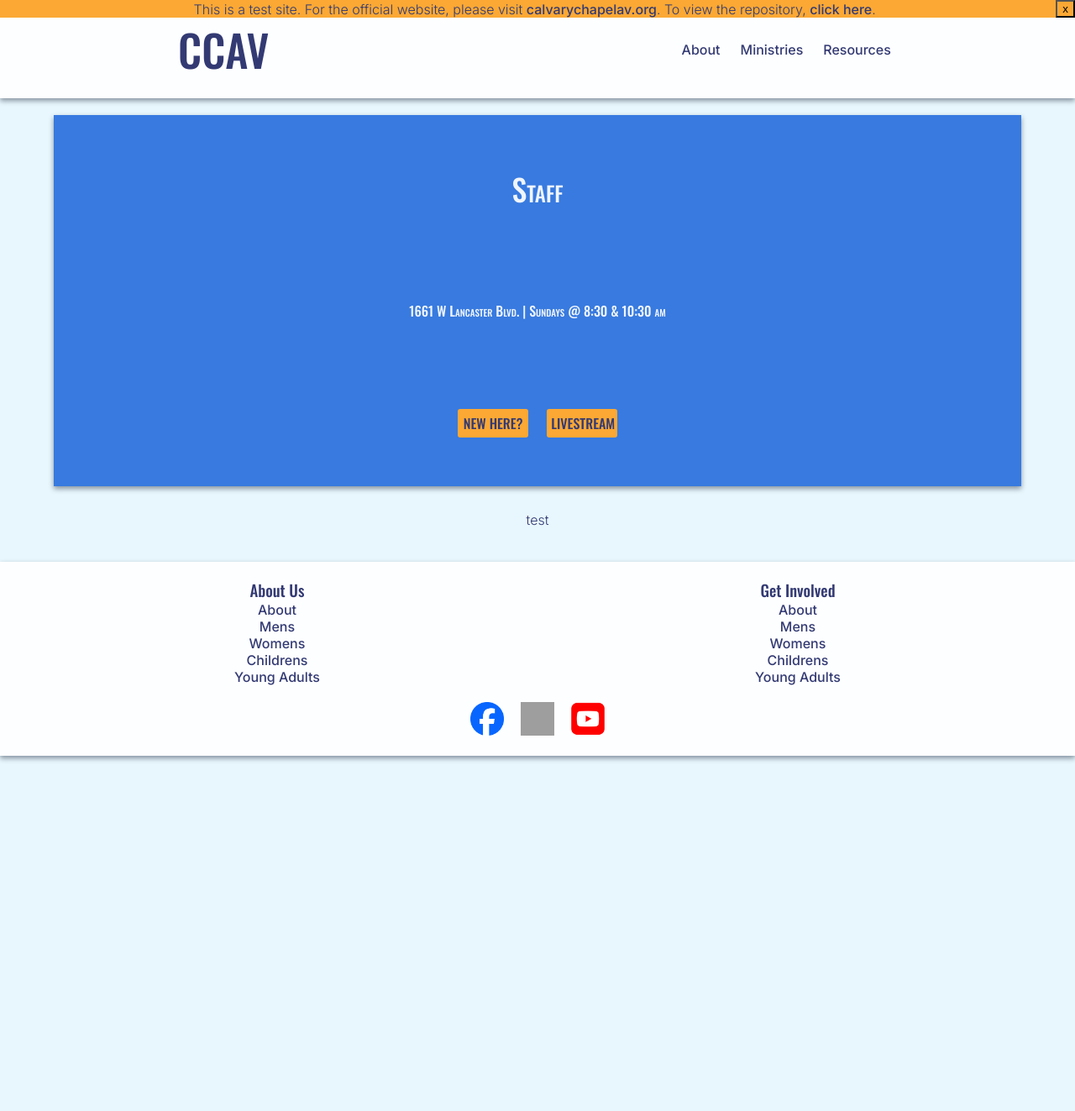
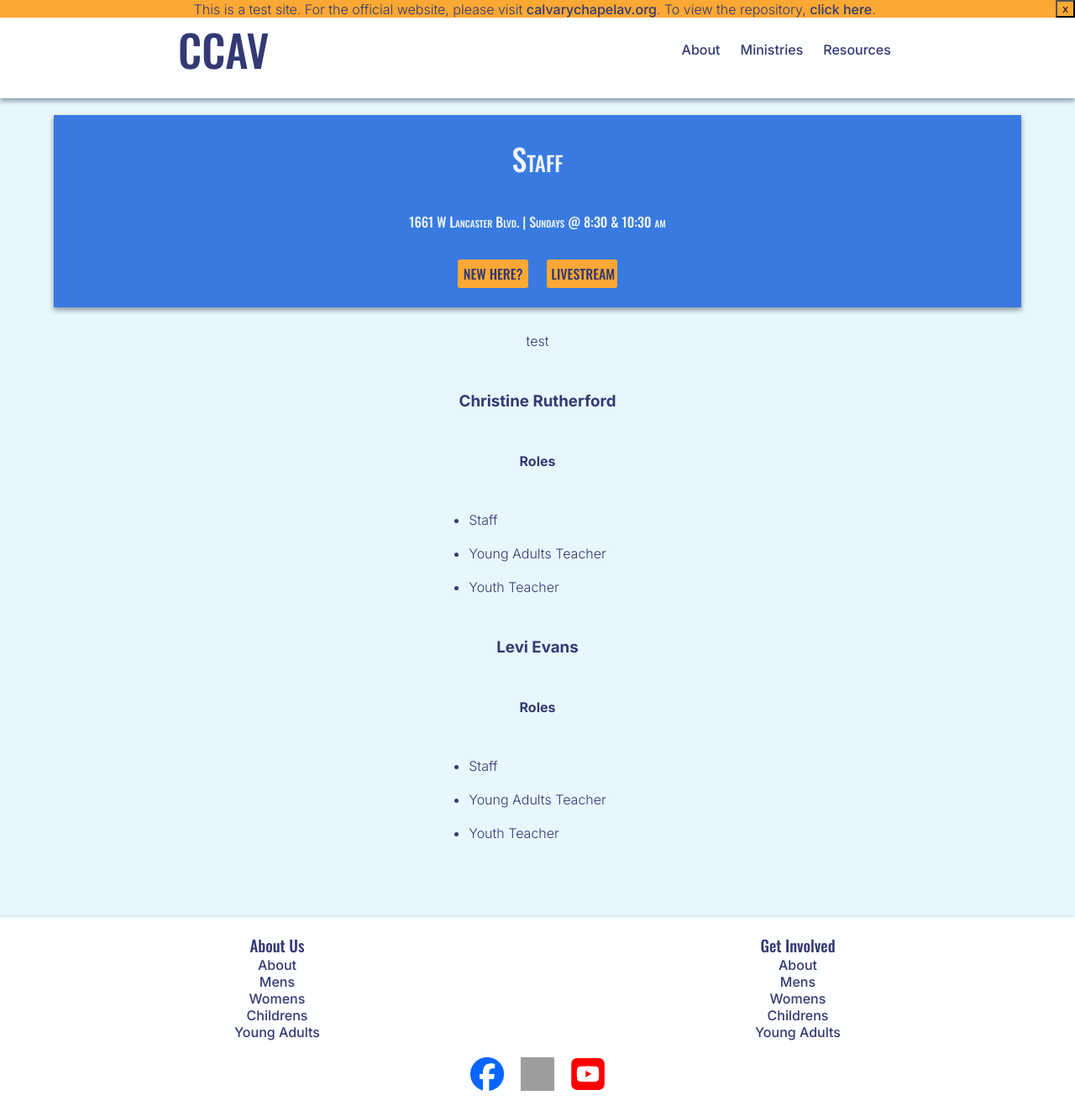
Before and after one commit to levipevans/ccav.church, a Jekyll site: the page built from About/staff/index.html, in a window 1280 px wide. Shown: the whole page at 84% size. Built offline with Jekyll 4.4.1, drawn with Linux system fonts in a browser that asks for light colours; grey boxes are pictures that could not be loaded.

Commit message:
change/add permalinks

```diff
--- a/About/staff/index.html
+++ b/About/staff/index.html
@@ -1,12 +1,15 @@
 ---
 layout: default
 title: Staff
+permalink: /staff/
 ---
 test
 {% for person in site.people %}
+<h3> {{ person.name }} </h3>
+<h4>Roles</h4>
+<ul>
     {% for role in person.roles %}
-        {% if role == "staff" %}
-            <h3> {{ person.name }} </h3>
-        {% endif %}
+        <li> {{ role }} </li>
     {% endfor %}
+</ul>
 {% endfor %}
--- a/_data/navigation.yml
+++ b/_data/navigation.yml
@@ -5,7 +5,7 @@
     - name: FAQ
       link: /about/FAQ/
     - name: Staff
-      link: "/about/staff/"
+      link: "/staff/"
     - name: Elders
       link: "/about/elders/"
 
--- a/index.html
+++ b/index.html
@@ -1,4 +1,5 @@
 ---
 title: Home
 layout: default
+permalink: /
 ---
```
Also changed, not shown: About/index.md (+1 -0 lines).
